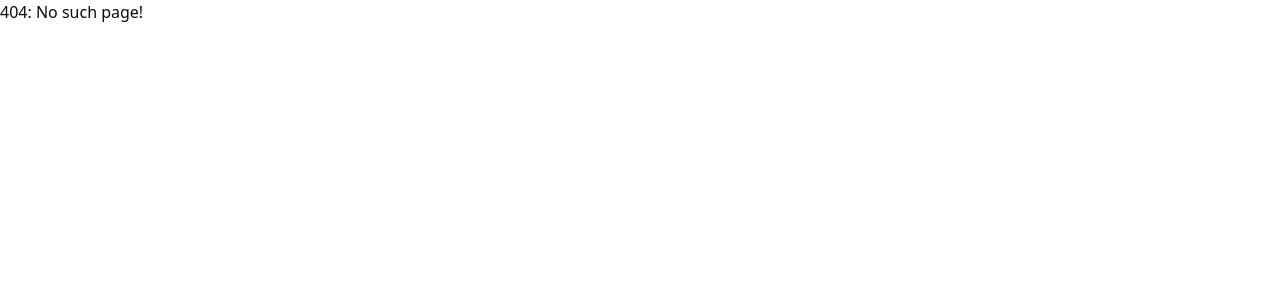
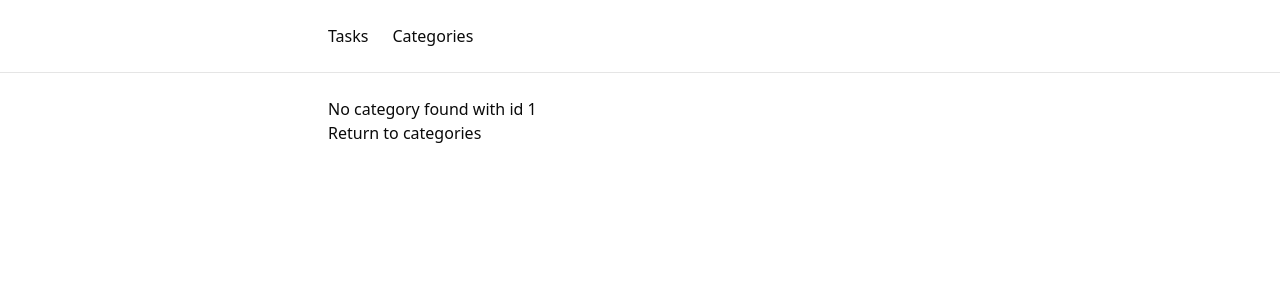
Before and after one commit to zum281/todo-with-redux, a React (Vite) app: page /edit/category/1 in a window 1280 px wide. Before the commit this address had no page. Shown: the top 300 px of the page. Built offline with nearby package versions, Linux system fonts and the light colour scheme.

Commit message:
feat: create, edit, and delete categories

```diff
--- /dev/null
+++ b/src/components/category-form/CategoryForm.tsx
@@ -0,0 +1,37 @@
+import type { FC } from "react";
+import { Input } from "../ui/input";
+import { Label } from "../ui/label";
+import { Button } from "../ui/button";
+import type { Category } from "@/types";
+
+export const CategoryForm: FC<CategoryFormProps> = ({
+  action,
+  sumbitLabel = "Add category",
+  category,
+}) => {
+  return (
+    <form action={action} className="space-y-4 py-6">
+      <div>
+        <Label htmlFor="category-name" className="mb-2">
+          Category name *
+        </Label>
+        <Input
+          type="text"
+          id="category-name"
+          name="category-name"
+          required
+          {...(!!category && { defaultValue: category.name })}
+        />
+      </div>
+      <Button type="submit" className="w-fit">
+        {sumbitLabel}
+      </Button>
+    </form>
+  );
+};
+
+interface CategoryFormProps {
+  action: (data: FormData) => void;
+  sumbitLabel?: string;
+  category?: Category;
+}
--- /dev/null
+++ b/src/components/navigation/Navbar.tsx
@@ -0,0 +1,29 @@
+import { Link, useLocation } from "wouter";
+
+export const Navbar = () => {
+  const [location] = useLocation();
+  return (
+    <nav className="p-6 border-b">
+      <ul className="flex items-center  gap-6 max-w-2xl mx-auto px-6">
+        <li>
+          <Link
+            href="/"
+            className="hover:underline data-[active=true]:font-semibold"
+            data-active={location === ("/" as string)}
+          >
+            Tasks
+          </Link>
+        </li>
+        <li>
+          <Link
+            href="/categories"
+            className="hover:underline data-[active=true]:font-semibold"
+            data-active={location === ("/categories" as string)}
+          >
+            Categories
+          </Link>
+        </li>
+      </ul>
+    </nav>
+  );
+};
--- a/src/main.tsx
+++ b/src/main.tsx
@@ -5,15 +5,27 @@ import { Provider as ReduxProvider } from "react-redux";
 import Home from "./routes/Home.tsx";
 import { store } from "./redux/store.ts";
 import { Route, Switch } from "wouter";
-import Edit from "./routes/Edit.tsx";
+import EditTask from "./routes/edit/EditTask.tsx";
+import Categories from "./routes/Categories.tsx";
+import EditCategory from "./routes/edit/EditCategory.tsx";
+import { Navbar } from "./components/navigation/Navbar.tsx";
 
 createRoot(document.getElementById("root")!).render(
   <StrictMode>
     <ReduxProvider store={store}>
+      <header>
+        <Navbar />
+      </header>
       <Switch>
         <Route path="/" component={Home} />
+        <Route path="/categories" component={Categories} />
 
-        <Route path="/edit/:id">{(params) => <Edit id={params.id} />}</Route>
+        <Route path="/edit/task/:id">
+          {(params) => <EditTask id={params.id} />}
+        </Route>
+        <Route path="/edit/category/:id">
+          {(params) => <EditCategory id={params.id} />}
+        </Route>
 
         <Route>404: No such page!</Route>
       </Switch>
--- /dev/null
+++ b/src/redux/categoriesSlice.ts
@@ -0,0 +1,37 @@
+import { createSlice, type PayloadAction } from "@reduxjs/toolkit";
+import type { Category } from "../types";
+
+const initialState: { categories: Category[] } = {
+  categories: [],
+};
+
+export const categoriesSlice = createSlice({
+  name: "categories",
+  initialState,
+  reducers: {
+    add: (state, action: PayloadAction<Category>) => {
+      state.categories.push(action.payload);
+    },
+    update: (state, action: PayloadAction<Category>) => {
+      const category = state.categories.find(
+        (category) => category.id === action.payload.id,
+      );
+      if (category) {
+        category.name = action.payload.name;
+      }
+    },
+    remove: (state, action: PayloadAction<string>) => {
+      const category = state.categories.find(
+        (task) => task.id === action.payload,
+      );
+      if (category) {
+        state.categories = state.categories.filter(
+          (category) => category.id !== action.payload,
+        );
+      }
+    },
+  },
+});
+
+export const { add, update, remove } = categoriesSlice.actions;
+export const categoriesReducer = categoriesSlice.reducer;
--- a/src/redux/store.ts
+++ b/src/redux/store.ts
@@ -1,11 +1,12 @@
 import { configureStore } from "@reduxjs/toolkit";
 import { tasksReducer } from "./tasksSlice";
 import { loadState, saveState } from "../utils/localStorage";
+import { categoriesReducer } from "./categoriesSlice";
 
 const localStorageState = loadState("todo-redux");
 
 export const store = configureStore({
-  reducer: { tasks: tasksReducer },
+  reducer: { tasks: tasksReducer, categories: categoriesReducer },
   preloadedState: localStorageState,
 });
 
--- /dev/null
+++ b/src/routes/Categories.tsx
@@ -0,0 +1,76 @@
+import { useDispatch, useSelector } from "react-redux";
+import { add, remove } from "../redux/categoriesSlice";
+import type { AppDispatch, RootState } from "../redux/store";
+import type { Category } from "../types";
+import { Link } from "wouter";
+import { Button } from "@/components/ui/button";
+import { Separator } from "@/components/ui/separator";
+import { Card, CardFooter, CardHeader, CardTitle } from "@/components/ui/card";
+import { CategoryForm } from "@/components/category-form/CategoryForm";
+
+function Categories() {
+  const dispatch = useDispatch<AppDispatch>();
+  const categories = useSelector<RootState>(
+    (store) => store.categories.categories,
+  ) as Category[];
+
+  const submit = (formData: FormData) => {
+    const name = formData.get("category-name")! as string;
+
+    const newCategory = {
+      id: crypto.randomUUID(),
+      name,
+    };
+
+    dispatch(add(newCategory));
+  };
+
+  const deleteCategory = (id: string) => dispatch(remove(id));
+
+  return (
+    <main className="p-6 max-w-2xl mx-auto">
+      <h1 className="text-2xl font-bold">Add a new category</h1>
+
+      <CategoryForm action={submit} />
+
+      <Separator />
+      {(!categories || categories.length === 0) && (
+        <p className="mt-6 text-center font-medium">
+          Add a category to see it in this section!
+        </p>
+      )}
+      {!!categories && categories.length > 0 && (
+        <section className="py-6 space-y-4">
+          <h2 className="font-bold text-xl">All your categories:</h2>
+          <ul>
+            {categories.map((category) => (
+              <li key={category.id}>
+                <Card>
+                  <CardHeader>
+                    <CardTitle>{category.name}</CardTitle>
+                  </CardHeader>
+                  <CardFooter className="grid grid-cols-2 gap-4">
+                    <Button asChild variant="outline" size="sm">
+                      <Link href={`/edit/category/${category.id}`}>
+                        Edit category
+                      </Link>
+                    </Button>
+                    <Button
+                      onClick={() => deleteCategory(category.id)}
+                      size="sm"
+                      variant="destructive"
+                    >
+                      Delete category
+                    </Button>
+                  </CardFooter>
+                </Card>
+              </li>
+            ))}
+          </ul>
+        </section>
+      )}
+    </main>
+  );
+}
+
+export default Categories;
--- a/src/routes/Home.tsx
+++ b/src/routes/Home.tsx
@@ -47,10 +47,12 @@ function App() {
 
       <Separator />
       {(!tasks || tasks.length === 0) && (
-        <p>Add a task to see it in this section!</p>
+        <p className="mt-6 text-center font-medium">
+          Add a task to see it in this section!
+        </p>
       )}
       {!!tasks && tasks.length > 0 && (
-        <section className="py-6">
+        <section className="py-6 space-y-4">
           <h2 className="font-bold text-xl">All your tasks:</h2>
           <ul>
             {tasks.map((task) => (
@@ -77,11 +79,11 @@ function App() {
                     <CardContent>{task.description}</CardContent>
                   )}
                   <CardFooter className="grid grid-cols-2 gap-4">
-                    <Button onClick={() => toggleComplete(task.id)}>
+                    <Button onClick={() => toggleComplete(task.id)} size="sm">
                       {task.complete ? "Mark incomplete" : "Complete task"}
                     </Button>
-                    <Button asChild variant="outline">
-                      <Link href={`/edit/${task.id}`}>Edit task</Link>
+                    <Button asChild variant="outline" size="sm">
+                      <Link href={`/edit/task/${task.id}`}>Edit task</Link>
                     </Button>
                   </CardFooter>
                 </Card>
--- /dev/null
+++ b/src/routes/edit/EditCategory.tsx
@@ -0,0 +1,45 @@
+import { useDispatch, useSelector } from "react-redux";
+import type { AppDispatch, RootState } from "../../redux/store";
+import type { Category } from "../../types";
+import { Link, useLocation } from "wouter";
+import { update } from "../../redux/categoriesSlice";
+import { CategoryForm } from "@/components/category-form/CategoryForm";
+
+function EditCategory(params: { id: string }) {
+  const [, navigate] = useLocation();
+  const dispatch = useDispatch<AppDispatch>();
+  const category = useSelector<RootState>((store) =>
+    store.categories.categories.find((category) => category.id === params.id),
+  ) as Category | null;
+
+  const submit = (formData: FormData) => {
+    if (!category) return;
+    const name = formData.get("category-name")! as string;
+
+    dispatch(update({ ...category, name }));
+    navigate("/categories");
+  };
+
+  return (
+    <main className="p-6 max-w-2xl mx-auto">
+      {!category && (
+        <>
+          <p>No category found with id {params.id}</p>
+          <Link href="/categories">Return to categories</Link>
+        </>
+      )}
+      {!!category && (
+        <>
+          <h1 className="text-2xl font-bold">Update task {category.name}</h1>
+          <CategoryForm
+            action={submit}
+            sumbitLabel="Update category"
+            category={category}
+          />
+        </>
+      )}
+    </main>
+  );
+}
+
+export default EditCategory;
--- a/src/types/index.ts
+++ b/src/types/index.ts
@@ -5,3 +5,8 @@ export type Task = {
   complete: boolean;
   dueDate?: string;
 };
+
+export type Category = {
+  id: string;
+  name: string;
+};
```
Also changed, not shown: src/routes/edit/EditTask.tsx (renamed from src/routes/Edit.tsx, +6 -6 lines), 1 other file (tests, documents, lock files or other folders).
